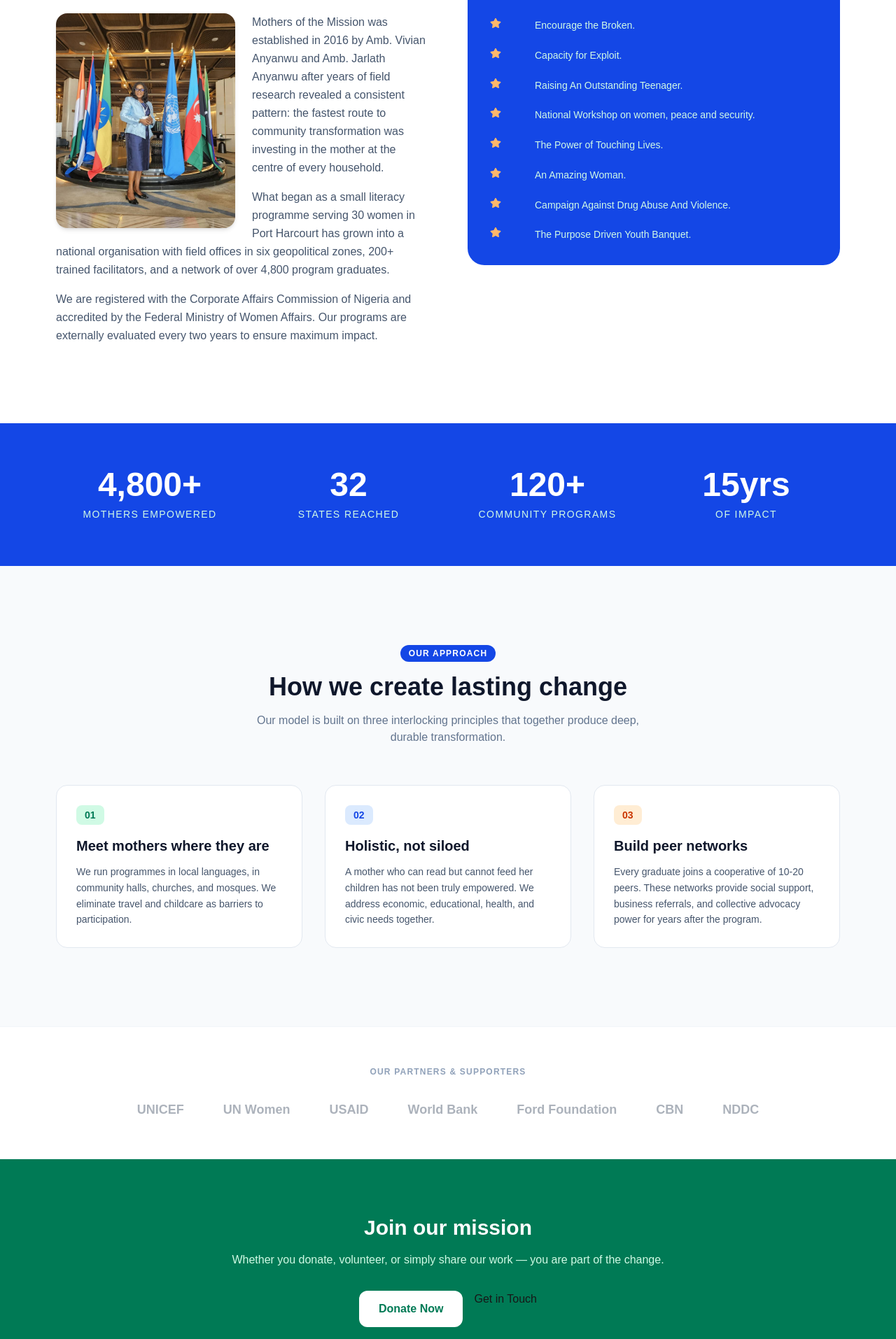
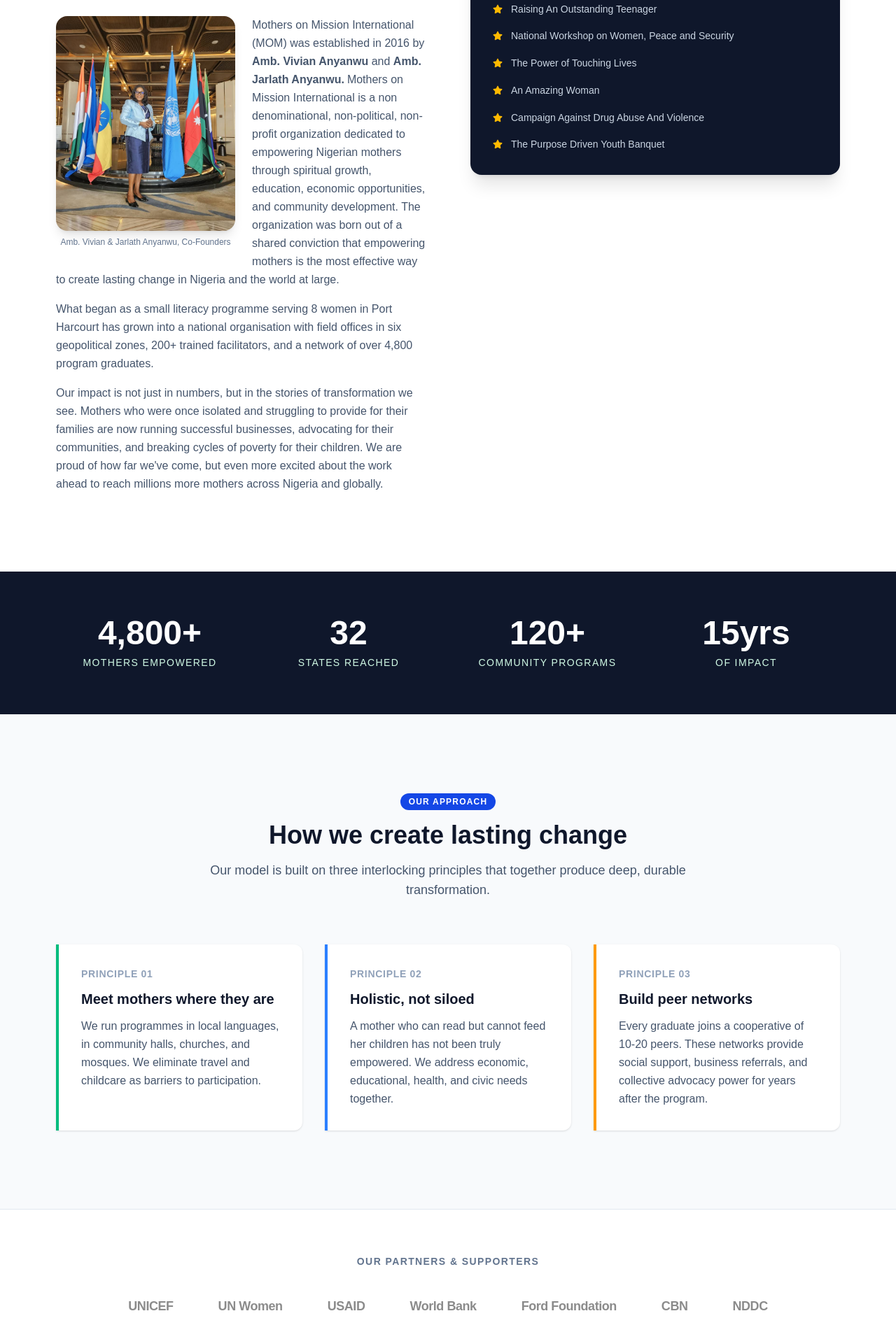
Before and after one commit to WisdomChukwuemeka/mothersonmission, a Next.js app: page /about in a window 1280 px wide. Shown: the part 866-2780 px from the top of the page at 70% size. Built offline with nearby package versions, Linux system fonts and the light colour scheme.

Commit message:
first commit

```diff
--- a/app/about/page.jsx
+++ b/app/about/page.jsx
@@ -10,18 +10,19 @@
 // ─────────────────────────────────────────────────────────
 
 import Link from "next/link";
+import Image from "next/image";
 import { stats, partners } from "../components/data";
 import { PageHero, SectionLabel, AnimatedCounter } from "../components/UI";
 import { FaStar } from "react-icons/fa";
-import Image from "next/image";
 
 export const metadata = {
   title: "About Us | Mothers of the Nation Foundation",
+  description: "Learn about our history, mission, and impact. Since 2016, we've reached 4,800+ mothers across 32 states in Nigeria through education, economic empowerment, and community development.",
 };
 
 export default function AboutPage() {
   return (
-    <>
+    <main className="min-h-screen pb-3 bg-white">
       {/* ── PAGE HERO ──────────────────────────────────── */}
       <PageHero
         badge="About Us"
@@ -31,98 +32,122 @@ export default function AboutPage() {
 
       {/* ── OUR STORY ──────────────────────────────────── */}
       <section className="py-20 md:py-28 bg-white">
-        <div className="max-w-7xl mx-auto px-6 md:px-12 lg:px-20 grid md:grid-cols-2 gap-14 items-center">
-          {/* Text */}
-          <div>
+        <div className="max-w-7xl mx-auto px-6 md:px-12 lg:px-20">
+          <div className="grid lg:grid-cols-2 gap-16 items-start">
+            {/* Text Content */}
+            <article className="prose prose-lg max-w-none">
               <SectionLabel text="Our Story" />
-            <h2 className="text-3xl md:text-4xl font-black text-slate-900 leading-tight mb-5">
+
+              <h2 className="text-3xl md:text-4xl font-bold text-slate-900 leading-tight mb-6">
                 Founded on the belief that mothers are Nigeria's greatest untapped resource.
               </h2>
-           <div className="text-slate-600 leading-relaxed">
-  {/* Image floated left */}
-  <div className="float-left mr-6 mb-4 w-48 md:w-64">
+
+              <div className="text-slate-600 leading-relaxed space-y-4">
+                <div className="float-left mr-6 mb-4 w-48 md:w-64 not-prose">
+                  <figure className="m-0">
                     <Image
-      src="/ceo/ceo.png"   // put your image inside /public
-      alt="Founders of Mothers of the Mission"
+                      src="/ceo/ceo.png"
+                      alt="Ambassadors Vivian and Jarlath Anyanwu, Founders of Mothers of the Nation Foundation"
                       width={300}
                       height={300}
-      className="rounded-2xl object-cover shadow-md"
+                      className="rounded-2xl object-cover shadow-lg"
+                      priority
                     />
+                    <figcaption className="mt-2 text-xs text-slate-500 text-center font-medium">
+                      Amb. Vivian & Jarlath Anyanwu, Co-Founders
+                    </figcaption>
+                  </figure>
                 </div>
 
-  <p className="mb-4">
-    Mothers of the Mission was established in 2016 by Amb. Vivian
-    Anyanwu and Amb. Jarlath Anyanwu after years of field research revealed a consistent pattern: the
-    fastest route to community transformation was investing in the mother at
-    the centre of every household.
+                <p>
+                  Mothers on Mission International (MOM) was established in 2016 by
+                  <strong> Amb. Vivian Anyanwu</strong> and <strong className="pr-1">Amb. Jarlath Anyanwu.</strong>
+                  Mothers on Mission International is a non denominational, non-political, non-profit
+                  organization dedicated to empowering Nigerian mothers through spiritual growth, education, economic opportunities, and community development.
+                  The organization was born out of a shared conviction that
+                  empowering mothers is the most effective way to create lasting change in Nigeria and the world at large.
                 </p>
 
-  <p className="mb-4">
-    What began as a small literacy programme serving 30 women in Port Harcourt has
+                <p>
+                  What began as a small literacy programme serving 8 women in Port Harcourt has
                   grown into a national organisation with field offices in six geopolitical
                   zones, 200+ trained facilitators, and a network of over 4,800 program
                   graduates.
                 </p>
 
                 <p>
-    We are registered with the Corporate Affairs Commission of Nigeria and
-    accredited by the Federal Ministry of Women Affairs. Our programs are
-    externally evaluated every two years to ensure maximum impact.
+                  Our impact is not just in numbers, but in the stories of transformation we see.
+                  Mothers who were once isolated and struggling to provide for their families
+                  are now running successful businesses, advocating for their communities, and
+                  breaking cycles of poverty for their children. We are proud of how far we've come,
+                  but even more excited about the work ahead to reach millions more mothers across Nigeria and globally.
                 </p>
+              </div>
+            </article>
 
-  {/* Clear float so layout doesn't break */}
-  <div className="clear-both"></div>
+            {/* Timeline Card */}
+            <aside className="lg:sticky lg:top-24">
+              <div className="bg-slate-900 rounded-2xl p-8 text-white shadow-xl">
+                <h3 className="text-xl font-bold mb-6 border-b border-slate-700 pb-4">
+                  Milestones & Initiatives
+                </h3>
+                <ul className="space-y-4">
+                  {[
+                    "Encourage the Broken",
+                    "Capacity for Exploit",
+                    "Raising An Outstanding Teenager",
+                    "National Workshop on Women, Peace and Security",
+                    "The Power of Touching Lives",
+                    "An Amazing Woman",
+                    "Campaign Against Drug Abuse And Violence",
+                    "The Purpose Driven Youth Banquet",
+                  ].map((event, index) => (
+                    <li key={index} className="flex items-start gap-3">
+                      <span className="mt-1 text-amber-400 shrink-0" aria-hidden="true">
+                        <FaStar size={14} />
+                      </span>
+                      <span className="text-slate-300 text-sm leading-relaxed">
+                        {event}
+                      </span>
+                    </li>
+                  ))}
+                </ul>
               </div>
-          </div>
-
-          {/* Visual card */}
-          <div className="relative">
-            <div className="bg-blue-700 rounded-3xl p-8 text-white">
-              <h3 className="font-black text-2xl mb-6">Our Journey</h3>
-              <div className="space-y-5">
-                {[
-                  { icon: <FaStar />, event: "Encourage the Broken." },
-                  { icon: <FaStar />, event: "Capacity for Exploit." },
-                  { icon: <FaStar />, event: "Raising An Outstanding Teenager." },
-                  { icon: <FaStar />, event: "National Workshop on women, peace and security." },
-                  { icon: <FaStar />, event: "The Power of Touching Lives." },
-                  { icon: <FaStar />, event: "An Amazing Woman." },
-                  { icon: <FaStar />, event: "Campaign Against Drug Abuse And Violence." },
-                  { icon: <FaStar />, event: "The Purpose Driven Youth Banquet." },
-                ].map((item) => (
-                  <div key={item.year} className="flex gap-4">
-                    <span className="font-black text-orange-300 w-12 shrink-0">{item.icon}</span>
-                    <span className="text-emerald-100 text-sm leading-relaxed">{item.event}</span>
-                  </div>
-                ))}
-              </div>
-            </div>
+            </aside>
           </div>
         </div>
       </section>
 
       {/* ── STATISTICS ─────────────────────────────────── */}
-      <section className="bg-blue-700 py-16">
-        <div className="max-w-6xl mx-auto px-6 grid grid-cols-2 lg:grid-cols-4 gap-8">
-          {stats.map((s) => (
-            <AnimatedCounter key={s.label} value={s.value} suffix={s.suffix} label={s.label} />
+      <section className="bg-slate-900 py-16" aria-labelledby="stats-heading">
+        <h2 id="stats-heading" className="sr-only">Our Impact Statistics</h2>
+        <div className="max-w-6xl mx-auto px-6">
+          <div className="grid grid-cols-2 lg:grid-cols-4 gap-8">
+            {stats.map((stat) => (
+              <AnimatedCounter
+                key={stat.label}
+                value={stat.value}
+                suffix={stat.suffix}
+                label={stat.label}
+              />
             ))}
+          </div>
         </div>
       </section>
 
       {/* ── OUR APPROACH ───────────────────────────────── */}
       <section className="py-20 md:py-28 bg-slate-50">
         <div className="max-w-7xl mx-auto px-6 md:px-12 lg:px-20">
-          <div className="text-center mb-14">
+          <header className="text-center mb-16 max-w-3xl mx-auto">
             <SectionLabel text="Our Approach" />
-            <h2 className="text-3xl md:text-4xl font-black text-slate-900 mb-4">
+            <h2 className="text-3xl md:text-4xl font-bold text-slate-900 mb-4">
               How we create lasting change
             </h2>
-            <p className="text-slate-500 max-w-xl mx-auto">
+            <p className="text-slate-600 text-lg">
               Our model is built on three interlocking principles that together produce
               deep, durable transformation.
             </p>
-          </div>
+          </header>
 
           <div className="grid md:grid-cols-3 gap-8">
             {[
@@ -130,64 +155,86 @@ export default function AboutPage() {
                 num: "01",
                 title: "Meet mothers where they are",
                 desc: "We run programmes in local languages, in community halls, churches, and mosques. We eliminate travel and childcare as barriers to participation.",
-                color: "bg-emerald-100 text-emerald-700",
+                accent: "border-l-4 border-emerald-500",
               },
               {
                 num: "02",
                 title: "Holistic, not siloed",
                 desc: "A mother who can read but cannot feed her children has not been truly empowered. We address economic, educational, health, and civic needs together.",
-                color: "bg-blue-100 text-blue-700",
+                accent: "border-l-4 border-blue-500",
               },
               {
                 num: "03",
                 title: "Build peer networks",
                 desc: "Every graduate joins a cooperative of 10-20 peers. These networks provide social support, business referrals, and collective advocacy power for years after the program.",
-                color: "bg-orange-100 text-orange-700",
+                accent: "border-l-4 border-amber-500",
               },
             ].map((item) => (
-              <div key={item.num} className="bg-white border border-slate-200 rounded-2xl p-7 hover:shadow-md transition-all">
-                <span className={`inline-block px-3 py-1 rounded-lg text-sm font-black mb-4 ${item.color}`}>
-                  {item.num}
+              <article
+                key={item.num}
+                className={`bg-white rounded-r-xl p-8 shadow-sm hover:shadow-md transition-shadow ${item.accent}`}
+              >
+                <span className="text-sm font-bold text-slate-400 uppercase tracking-wider mb-3 block">
+                  Principle {item.num}
                 </span>
-                <h3 className="font-black text-slate-900 text-xl mb-3">{item.title}</h3>
-                <p className="text-slate-600 text-sm leading-relaxed">{item.desc}</p>
-              </div>
+                <h3 className="font-bold text-slate-900 text-xl mb-3">
+                  {item.title}
+                </h3>
+                <p className="text-slate-600 leading-relaxed">
+                  {item.desc}
+                </p>
+              </article>
             ))}
           </div>
         </div>
       </section>
 
       {/* ── PARTNERS ───────────────────────────────────── */}
-      <section className="py-14 bg-white border-y border-slate-100">
-        <div className="max-w-6xl mx-auto px-6 text-center">
-          <p className="text-slate-400 text-xs uppercase tracking-widest font-bold mb-8">
-            Our Partners &amp; Supporters
+      <section className="py-16 bg-white border-y border-slate-200">
+        <div className="max-w-6xl mx-auto px-6">
+          <header className="text-center mb-10">
+            <p className="text-slate-500 text-sm uppercase tracking-widest font-semibold">
+              Our Partners & Supporters
             </p>
-          <div className="flex flex-wrap items-center justify-center gap-8 md:gap-14 opacity-40">
-            {partners.map((p) => (
-              <span key={p} className="text-slate-700 font-black text-lg">{p}</span>
+          </header>
+          <div className="flex flex-wrap items-center justify-center gap-12 md:gap-16 grayscale opacity-60 hover:grayscale-0 hover:opacity-100 transition-all duration-500">
+            {partners.map((partner) => (
+              <span
+                key={partner}
+                className="text-slate-700 font-semibold text-lg tracking-tight"
+              >
+                {partner}
+              </span>
             ))}
           </div>
         </div>
       </section>
 
       {/* ── CTA ────────────────────────────────────────── */}
-      <section className="py-20 bg-emerald-700 text-center">
-        <div className="max-w-2xl mx-auto px-6">
-          <h2 className="text-3xl font-black text-white mb-4">Join our mission</h2>
-          <p className="text-emerald-100 mb-8">
+      <section className="py-20 bg-slate-900">
+        <div className="max-w-3xl mx-auto px-6 text-center">
+          <h2 className="text-3xl md:text-4xl font-bold text-white mb-4">
+            Join our mission
+          </h2>
+          <p className="text-slate-300 text-lg mb-10 max-w-xl mx-auto">
             Whether you donate, volunteer, or simply share our work — you are part of the change.
           </p>
           <div className="flex flex-col sm:flex-row gap-4 justify-center">
-            <Link href="/donate" className="bg-white text-emerald-700 font-bold px-7 py-3.5 rounded-xl hover:bg-emerald-50 transition-colors">
+            <Link
+              href="/donate"
+              className="inline-flex items-center justify-center bg-white text-slate-900 font-semibold px-8 py-4 rounded-lg hover:bg-slate-100 transition-colors focus:outline-none focus:ring-2 focus:ring-white focus:ring-offset-2 focus:ring-offset-slate-900"
+            >
               Donate Now
             </Link>
-            <Link href="/contact" className="btn-white">
+            <Link
+              href="/contact"
+              className="inline-flex items-center justify-center border-2 border-slate-600 text-white font-semibold px-8 py-4 rounded-lg hover:border-slate-400 hover:bg-slate-800 transition-colors focus:outline-none focus:ring-2 focus:ring-slate-400 focus:ring-offset-2 focus:ring-offset-slate-900"
+            >
               Get in Touch
             </Link>
           </div>
         </div>
       </section>
-    </>
+    </main>
   );
 }
--- a/app/components/header.jsx
+++ b/app/components/header.jsx
@@ -69,7 +69,7 @@ export const Header = () => {
             })}
           </nav>
 
-            <div className="hidden xl:flex bg-blue-950 rounded-full w-fit h-fit py-1.5">
+            <div className="hidden xl:flex bg-blue-700 rounded-full w-fit h-fit py-1.5">
               <i className="bi bi-search text-white pl-4 px-3"></i>
               <p className="text-white pr-4 text-sm">Explore our resources</p>
             </div>
```
Lines whose indentation alone changed are shown as unchanged.
